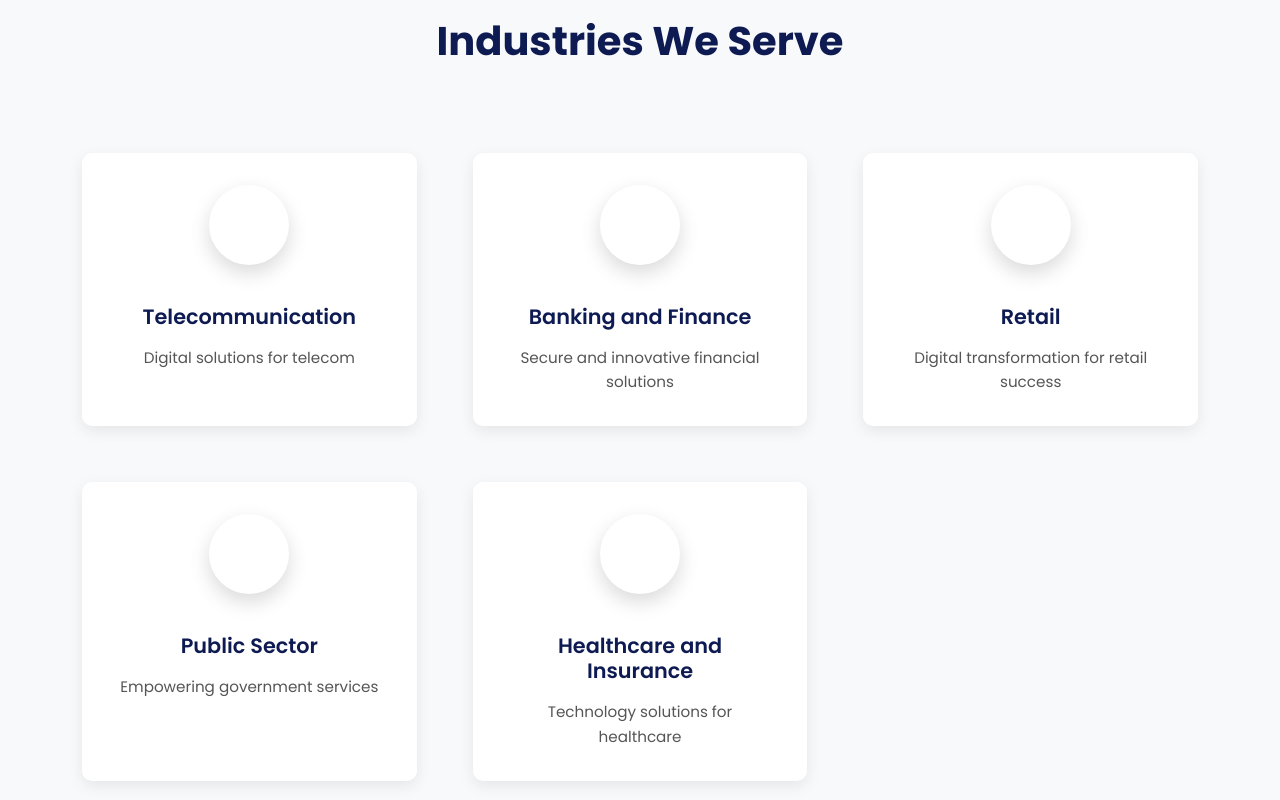
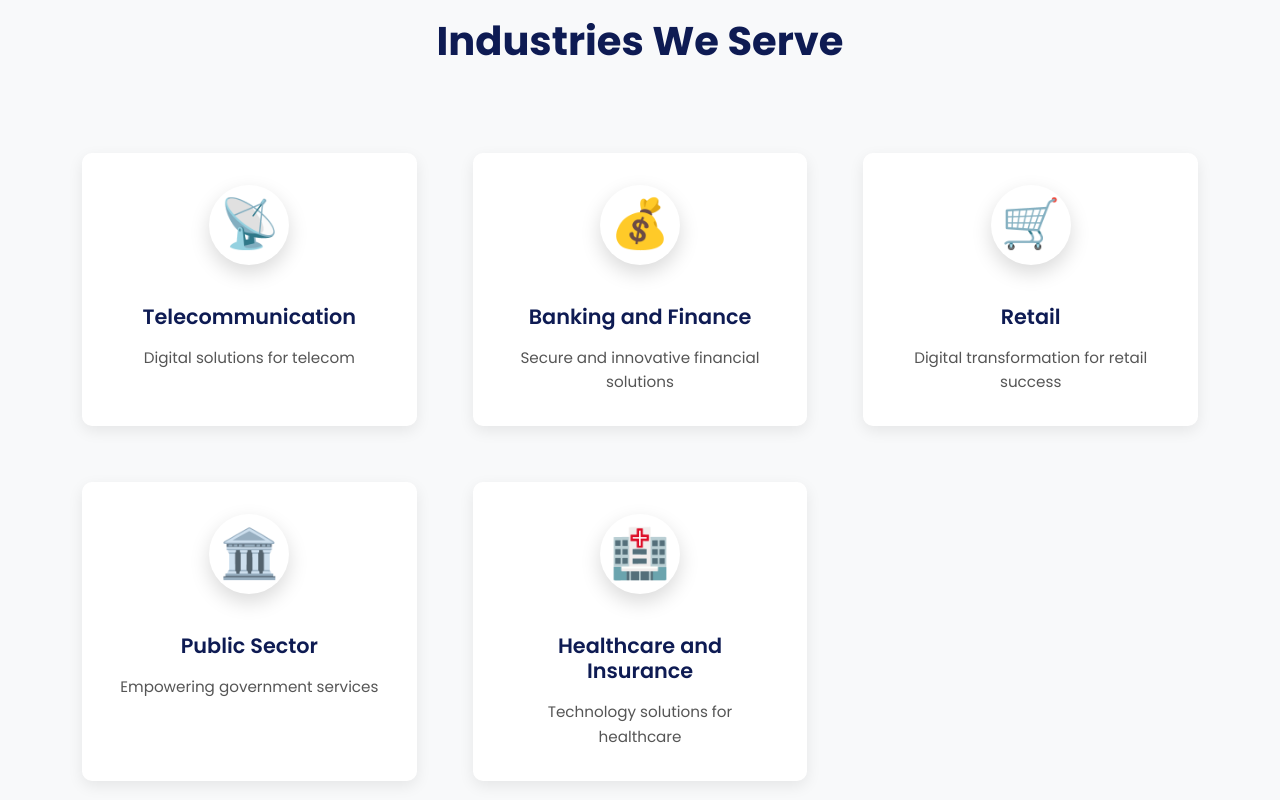
Before and after one commit to Deepthi2001/wiztech-react, a React (Create React App) app: page / in a window 1280 px wide. Shown: the part 2800-3600 px from the top of the page. Built offline with nearby package versions, Linux system fonts and the light colour scheme.

Commit message:
added icons for industries we serve

```diff
--- a/src/App.css
+++ b/src/App.css
@@ -128,8 +128,14 @@ body {
 }
 
 .industry-icon i {
-  font-size: 2rem;
+  font-size: 2.5rem;
   color: white;
+}
+
+.industry-icon span {
+  font-size: 3rem;
+  color: white;
+  display: inline-block;
 }
 
 .industry-card h3 {
--- a/src/pages/Home.js
+++ b/src/pages/Home.js
@@ -140,43 +140,60 @@ const Home = () => {
             </div>
           </div>
           <div className="row mt-5 g-4">
-            {[
-              {
-                title: 'Telecommunication',
-                description: 'Digital solutions for telecom',
-                icon: 'fas fa-signal'
-              },
-              {
-                title: 'Banking and Finance',
-                description: 'Secure and innovative financial solutions',
-                icon: 'fas fa-dollar-sign'
-              },
-              {
-                title: 'Retail',
-                description: 'Digital transformation for retail success',
-                icon: 'fas fa-store'
-              },
-              {
-                title: 'Public Sector',
-                description: 'Empowering government services',
-                icon: 'fas fa-building'
-              },
-              {
-                title: 'Healthcare and Insurance',
-                description: 'Technology solutions for healthcare',
-                icon: 'fas fa-hospital'
-              }
-            ].map((industry, index) => (
-              <div className="col-lg-4 col-md-6" data-aos="fade-up" key={index}>
-                <div className="industry-card">
-                  <div className="industry-icon">
-                    <i className={industry.icon}></i>
-                  </div>
-                  <h3>{industry.title}</h3>
-                  <p>{industry.description}</p>
+            {/* Telecommunication */}
+            <div className="col-lg-4 col-md-6" data-aos="fade-up">
+              <div className="industry-card">
+                <div className="industry-icon">
+                  <span>📡</span>
                 </div>
+                <h3>Telecommunication</h3>
+                <p>Digital solutions for telecom</p>
               </div>
-            ))}
+            </div>
+
+            {/* Banking and Finance */}
+            <div className="col-lg-4 col-md-6" data-aos="fade-up">
+              <div className="industry-card">
+                <div className="industry-icon">
+                  <span>💰</span>
+                </div>
+                <h3>Banking and Finance</h3>
+                <p>Secure and innovative financial solutions</p>
+              </div>
+            </div>
+
+            {/* Retail */}
+            <div className="col-lg-4 col-md-6" data-aos="fade-up">
+              <div className="industry-card">
+                <div className="industry-icon">
+                  <span>🛒</span>
+                </div>
+                <h3>Retail</h3>
+                <p>Digital transformation for retail success</p>
+              </div>
+            </div>
+
+            {/* Public Sector */}
+            <div className="col-lg-4 col-md-6" data-aos="fade-up">
+              <div className="industry-card">
+                <div className="industry-icon">
+                  <span>🏛️</span>
+                </div>
+                <h3>Public Sector</h3>
+                <p>Empowering government services</p>
+              </div>
+            </div>
+
+            {/* Healthcare and Insurance */}
+            <div className="col-lg-4 col-md-6" data-aos="fade-up">
+              <div className="industry-card">
+                <div className="industry-icon">
+                  <span>🏥</span>
+                </div>
+                <h3>Healthcare and Insurance</h3>
+                <p>Technology solutions for healthcare</p>
+              </div>
+            </div>
           </div>
         </div>
       </section>
```
